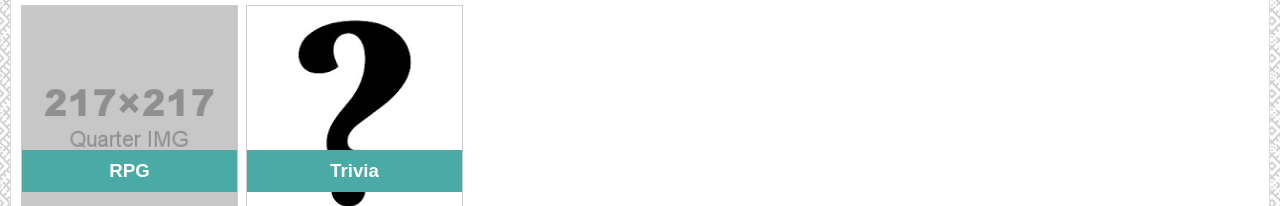
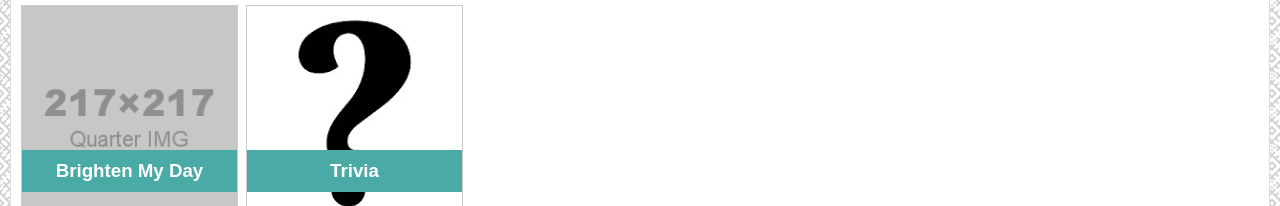
Before and after one commit to JordanMRabideau/Responsive-Portfolio, a plain HTML site: page portfolio.html in a window 1280 px wide. Shown: the part 379-585 px from the top of the page. Drawn offline with Linux system fonts and the light colour scheme.

Commit message:
added brighten my day

```diff
--- a/portfolio.html
+++ b/portfolio.html
@@ -48,8 +48,10 @@
                 </div>
 
                 <div class="images">
-                    <img src="assets/images/217x217.png">
-                    <h3 class="imageText">RPG</h3>
+                    <a href="https://matking4509.github.io/BrightenMyDay/">
+                        <img src="assets/images/217x217.png">
+                        <h3 class="imageText">Brighten My Day</h3>
+                    </a>
                 </div>
 
                 <div class="images">
@@ -63,7 +65,7 @@
                     <a href="https://jordanmrabideau.github.io/Giphy-App/">
                         <img src="assets/images/Giphy.png" height=217px width=217px>
                         <h3 class="imageText">Giphy Search App</h3>
-                    </a>
+                   </a>
                 </div>
 
                 <div class="images">
```
